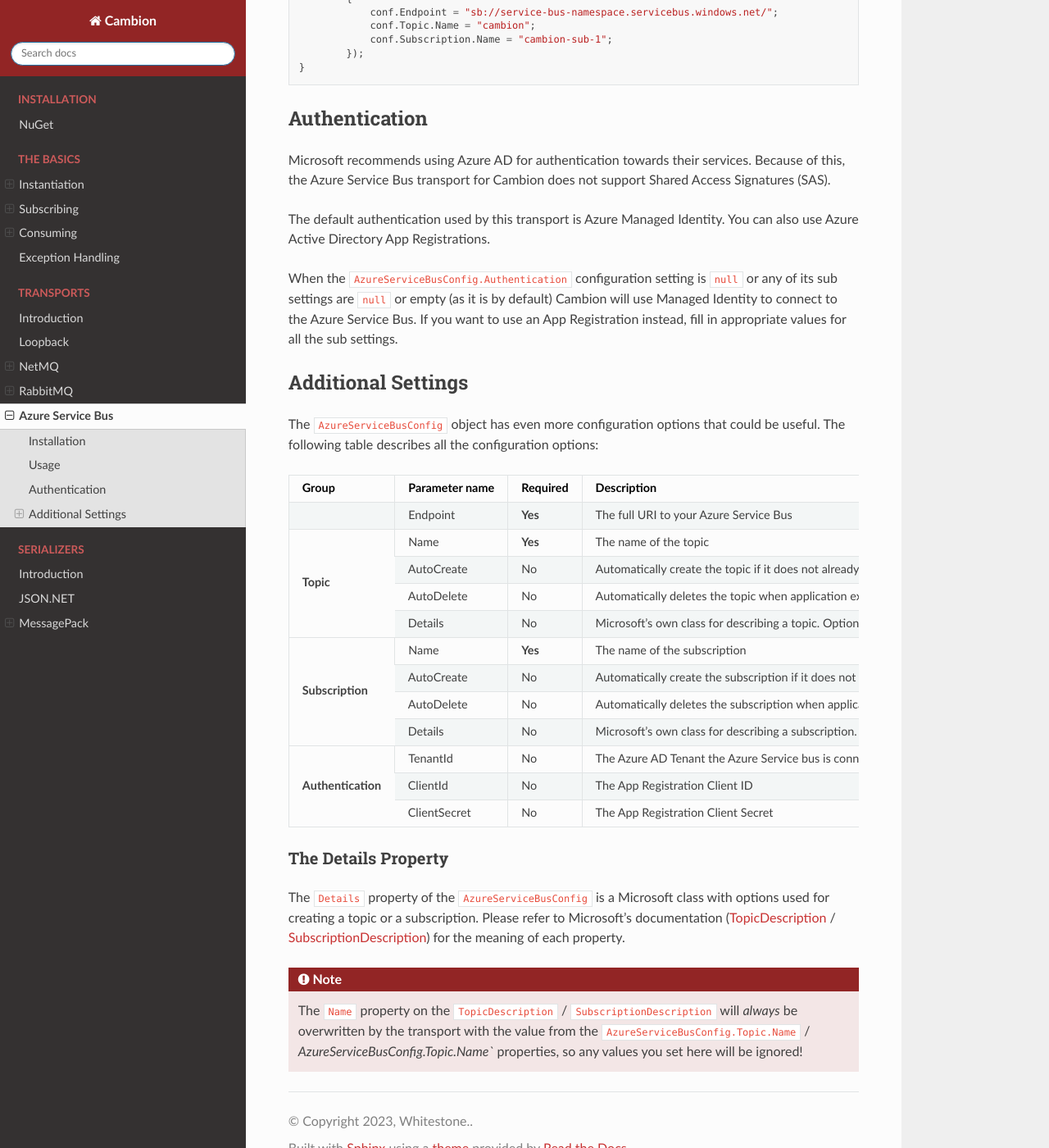
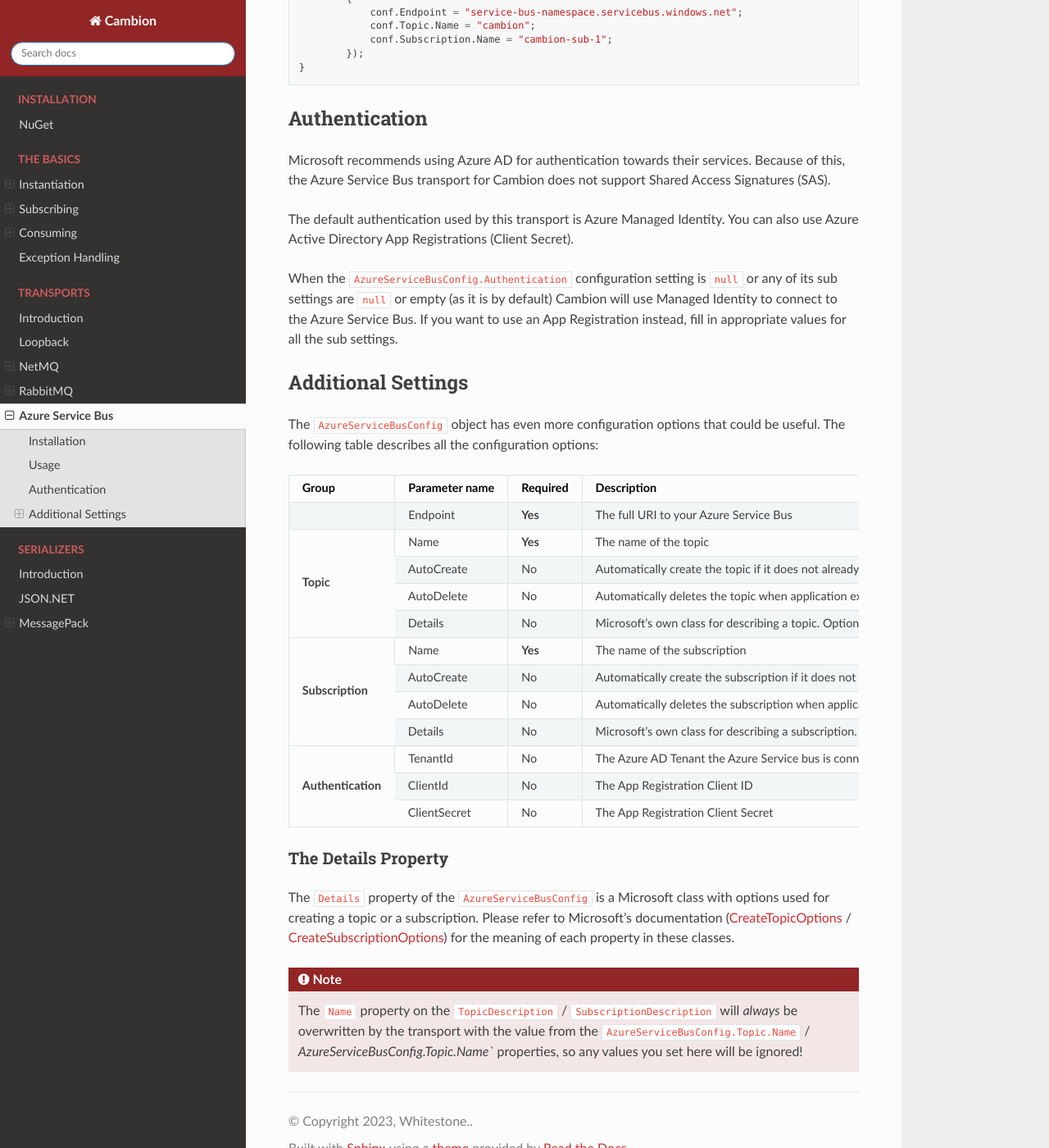
Before and after one commit to whitestone-no/Cambion, a Sphinx documentation site: the page built from docs/transports/azureservicebus.rst, in a window 1280 px wide and 1400 px high, scrolled down 840 px. Shown: the whole window at 82% size. Built offline with Sphinx 7.4.7 and the Read the Docs theme 2.0.0, drawn with Linux system fonts in a browser that asks for light colours.

Commit message:
#12 Updated documentation to match new Azure packages

```diff
--- a/docs/transports/azureservicebus.rst
+++ b/docs/transports/azureservicebus.rst
@@ -31,7 +31,7 @@
         services.AddCambion()
             .UseAzureServiceBusTransport(conf =>
             {
-                conf.Endpoint = "sb://service-bus-namespace.servicebus.windows.net/";
+                conf.Endpoint = "service-bus-namespace.servicebus.windows.net";
                 conf.Topic.Name = "cambion";
                 conf.Subscription.Name = "cambion-sub-1";
             });
@@ -43,7 +43,7 @@
 Microsoft recommends using Azure AD for authentication towards their services. Because of this, the Azure Service Bus transport for Cambion does not support
 Shared Access Signatures (SAS).
 
-The default authentication used by this transport is Azure Managed Identity. You can also use Azure Active Directory App Registrations.
+The default authentication used by this transport is Azure Managed Identity. You can also use Azure Active Directory App Registrations (Client Secret).
 
 When the ``AzureServiceBusConfig.Authentication`` configuration setting is ``null`` or any of its sub settings are ``null`` or empty (as it is by default) Cambion
 will use Managed Identity to connect to the Azure Service Bus. If you want to use an App Registration instead, fill in appropriate values for all the sub settings.
@@ -97,8 +97,8 @@
 ^^^^^^^^^^^^^^^^^^^^
 
 The ``Details`` property of the ``AzureServiceBusConfig`` is a Microsoft class with options used for creating a topic or a subscription.
-Please refer to Microsoft's documentation (`TopicDescription <https://docs.microsoft.com/en-us/dotnet/api/microsoft.servicebus.messaging.topicdescription>`_
-/ `SubscriptionDescription <https://docs.microsoft.com/en-us/dotnet/api/microsoft.servicebus.messaging.subscriptiondescription>`_) for
-the meaning of each property.
+Please refer to Microsoft's documentation (`CreateTopicOptions <https://learn.microsoft.com/en-us/dotnet/api/azure.messaging.servicebus.administration.createtopicoptions?view=azure-dotnet>`_
+/ `CreateSubscriptionOptions <https://learn.microsoft.com/en-us/dotnet/api/azure.messaging.servicebus.administration.createsubscriptionoptions>`_) for
+the meaning of each property in these classes.
 
 .. note:: The ``Name`` property on the ``TopicDescription`` / ``SubscriptionDescription`` will *always* be overwritten by the transport with the value from the ``AzureServiceBusConfig.Topic.Name`` / `AzureServiceBusConfig.Topic.Name`` properties, so any values you set here will be ignored!
```
